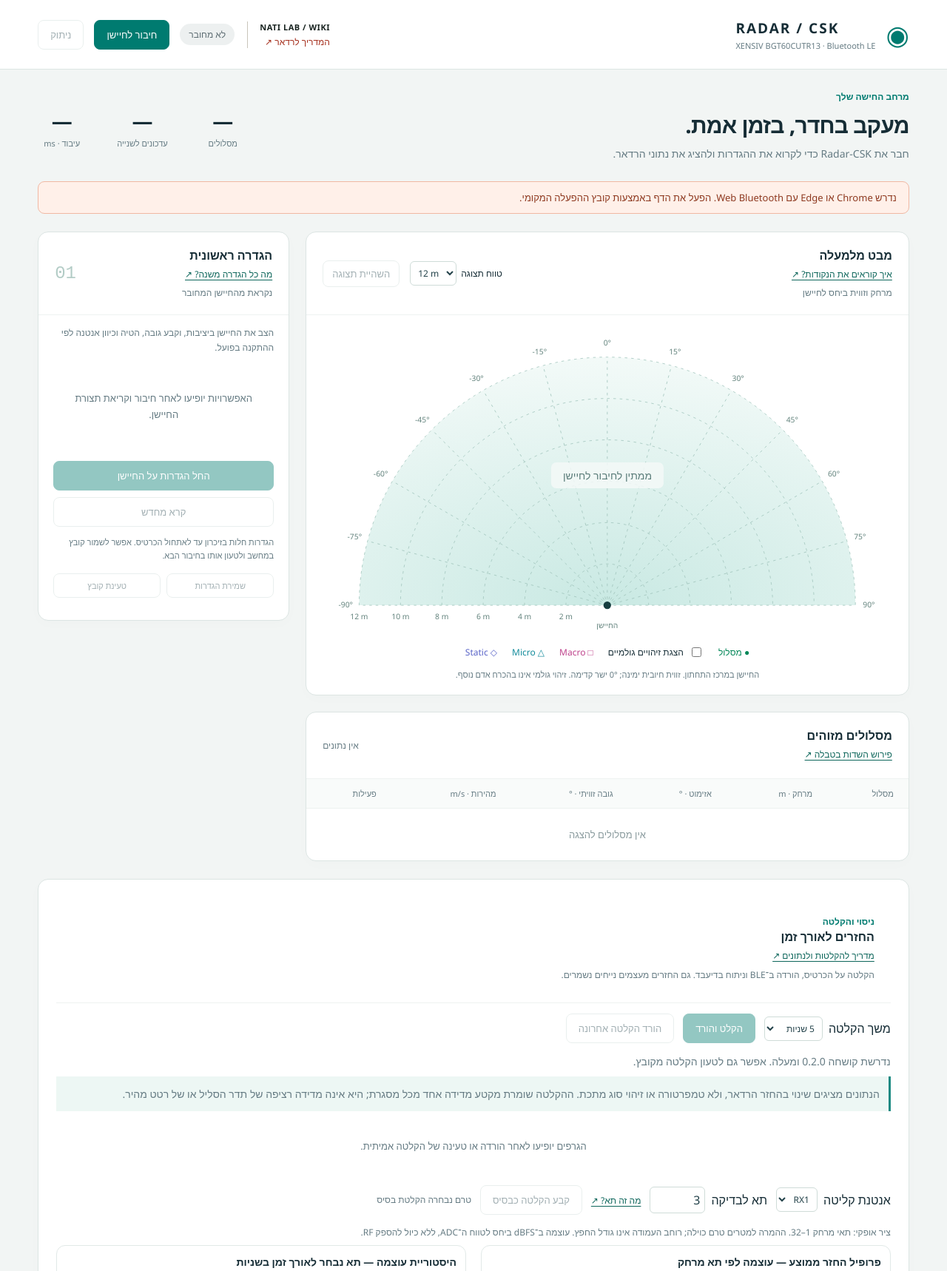
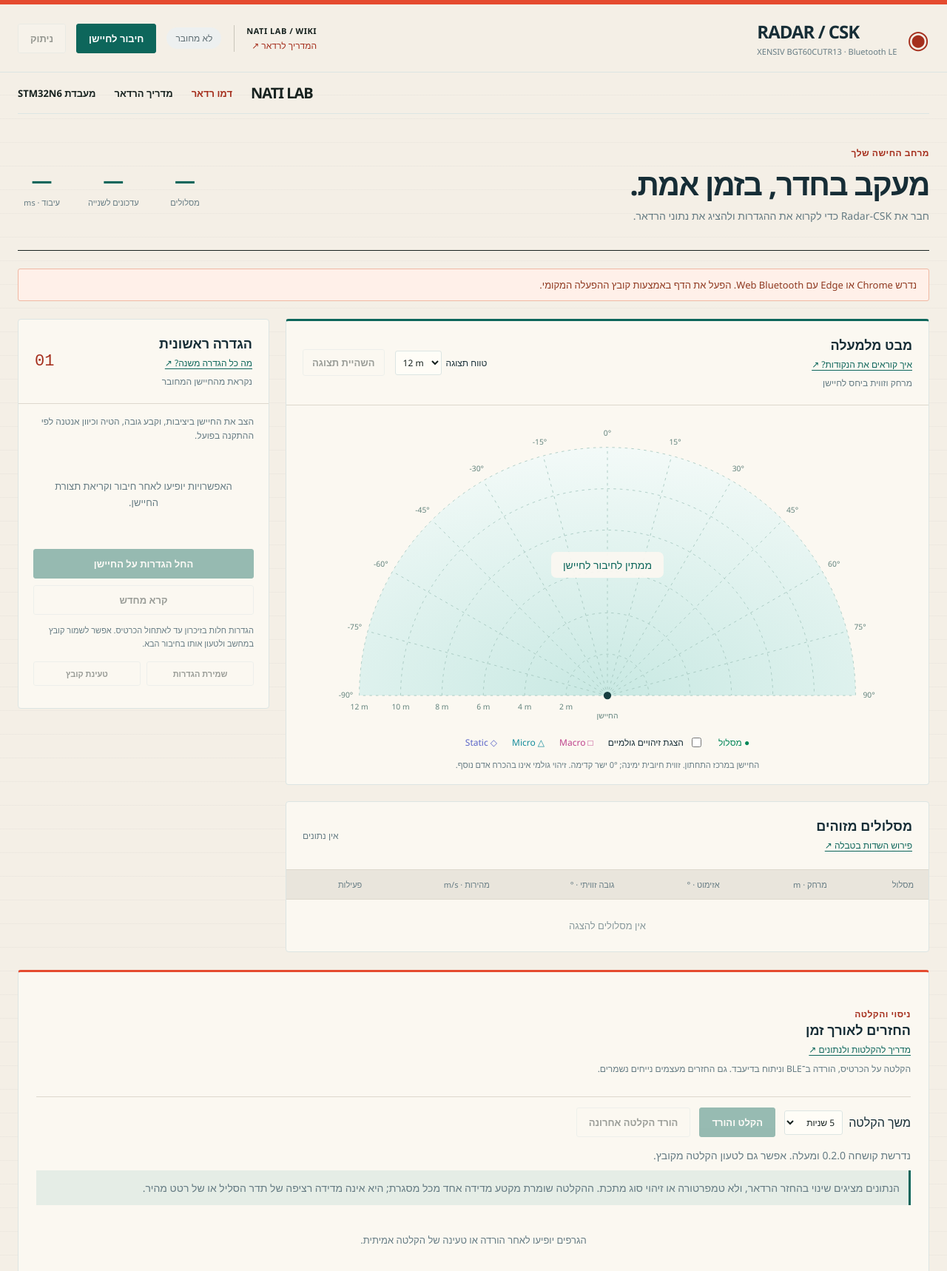
Before and after one commit to NetanelUnger/infineon_xensiv_bgt60cutr13aip, a website with bundled scripts: page web/index.html in a window 1280 px wide. Shown: the top 1718 px of the page at 74% size. Built offline with nearby package versions, Linux system fonts and the light colour scheme.

Commit message:
Align radar demo and wiki with NatiLab identity

```diff
--- a/web/index.html
+++ b/web/index.html
@@ -1,8 +1,8 @@
 <!doctype html>
 <html lang="he" dir="rtl">
-<head><meta charset="utf-8"><meta name="viewport" content="width=device-width,initial-scale=1"><title>Radar CSK · מעקב חי</title><link rel="stylesheet" href="style.css"><link rel="icon" href="data:,"></head>
-<body>
-<header><div class="brand"><span class="brand-icon">◉</span><div><strong dir="ltr">RADAR / CSK</strong><small>XENSIV BGT60CUTR13 · Bluetooth LE</small></div></div><div class="connection"><a class="wiki-entry" href="wiki.html" target="radar-wiki"><b dir="ltr">NATI LAB / WIKI</b><span>המדריך לרדאר ↗</span></a><span id="status" class="pill">לא מחובר</span><button id="connect" class="primary">חיבור לחיישן</button><button id="disconnect" disabled>ניתוק</button></div></header>
+<head><meta charset="utf-8"><meta name="viewport" content="width=device-width,initial-scale=1"><title>Radar CSK · מעקב חי</title><link rel="stylesheet" href="style.css"><link rel="stylesheet" href="natilab.css"><link rel="icon" href="data:,"></head>
+<body class="demo-page">
+<header><div class="brand"><span class="brand-icon">◉</span><div><strong dir="ltr">RADAR / CSK</strong><small>XENSIV BGT60CUTR13 · Bluetooth LE</small></div></div><div class="connection"><a class="wiki-entry" href="wiki.html" target="radar-wiki"><b dir="ltr">NATI LAB / WIKI</b><span>המדריך לרדאר ↗</span></a><span id="status" class="pill">לא מחובר</span><button id="connect" class="primary">חיבור לחיישן</button><button id="disconnect" disabled>ניתוק</button></div></header><nav class="lab-navigation" aria-label="&#1502;&#1506;&#1489;&#1491;&#1514; NATI LAB"><a class="home-brand" href="https://natilab.net/" dir="ltr">NATI LAB</a><a href="index.html" aria-current="page">&#1491;&#1502;&#1493; &#1512;&#1491;&#1488;&#1512;</a><a href="wiki.html">&#1502;&#1491;&#1512;&#1497;&#1498; &#1492;&#1512;&#1491;&#1488;&#1512;</a><a href="https://natilab-n6-h6bjh2ffbadtfyaw.israelcentral-01.azurewebsites.net/">&#1502;&#1506;&#1489;&#1491;&#1514; STM32N6</a></nav>
 <main>
 <section class="intro"><div><span class="eyebrow">מרחב החישה שלך</span><h1>מעקב בחדר, בזמן אמת.</h1><p id="deviceInfo">חבר את Radar-CSK כדי לקרוא את ההגדרות ולהציג את נתוני הרדאר.</p></div><div class="stats"><div><strong id="trackCount">—</strong><span>מסלולים</span></div><div><strong id="frameRate">—</strong><span>עדכונים לשנייה</span></div><div><strong id="latency">—</strong><span>עיבוד · ms</span></div></div></section>
 <div id="notice" role="status" aria-live="polite">להתחלה: הפעל Bluetooth במחשב, לחץ על חיבור לחיישן ובחר Radar-CSK.</div>
--- /dev/null
+++ b/web/natilab.css
@@ -0,0 +1,50 @@
+/* Shared NatiLab identity. Keep sensor visual encodings independent of the chrome. */
+:root{--paper:#f4efe6;--ink:#17221f;--muted:#52645c;--line:#c9c5ba;--card:#fbf8f1;--accent:#e54b2f;--accent-dark:#a52f1d;--technical:#0d665b;--teal:#0d665b;font-family:Arial,"Noto Sans Hebrew","Segoe UI",sans-serif;color:var(--ink);background:var(--paper)}
+body{background:linear-gradient(#17221f07 1px,transparent 1px),var(--paper);background-size:100% 32px;min-width:320px}
+.lab-navigation{display:flex;flex-wrap:wrap;align-items:center;gap:12px 25px;max-width:1320px;margin:auto;padding:14px 0;border-bottom:1px solid var(--line);font-size:13px;font-weight:700}
+.lab-navigation a{color:var(--ink);text-decoration:none;text-underline-offset:4px}
+.lab-navigation a:hover{color:var(--accent-dark);text-decoration:underline}
+.lab-navigation a[aria-current=page]{color:var(--accent-dark)}
+.lab-navigation .home-brand{font-size:20px;letter-spacing:-1px;margin-inline-end:auto}
+a:focus-visible,button:focus-visible,input:focus-visible,select:focus-visible,summary:focus-visible{outline:3px solid var(--accent);outline-offset:4px}
+.demo-page>header{border-top:6px solid var(--accent);background:var(--paper);padding:20px max(24px,calc((100vw - 1320px)/2));min-height:98px}
+.demo-page>.lab-navigation{width:calc(100% - 48px)}
+.demo-page .brand-icon{font-size:34px;color:var(--accent-dark)}
+.demo-page .brand strong{font-size:24px;letter-spacing:-1px}
+.demo-page .brand small{color:var(--muted)}
+.demo-page main{max-width:1368px;padding:32px 24px}
+.demo-page .intro{padding:8px 0 26px;border-bottom:1px solid var(--ink);margin-bottom:24px}
+.demo-page h1{font-size:clamp(28px,3.2vw,44px);font-weight:800;letter-spacing:-1.5px;line-height:1.2}
+.demo-page .eyebrow{color:var(--accent-dark);font-weight:800;letter-spacing:.04em}
+.demo-page .stats{gap:30px}.demo-page .stats strong{color:var(--technical)}
+.demo-page .card{background:var(--card);border-color:var(--line);border-radius:4px;box-shadow:none}
+.demo-page .radar-card{border-top:3px solid var(--technical)}
+.demo-page .card-head{border-color:#ddd8cd}
+.demo-page .card-head h2{font-size:18px}
+.demo-page button,.demo-page .file-button{border-color:var(--line);border-radius:3px;background:var(--card);color:var(--ink);font-weight:700}
+.demo-page button:hover:not(:disabled),.demo-page .file-button:hover{background:#e9e5dc}
+.demo-page button.primary{background:var(--technical);border-color:var(--technical);color:#fff}
+.demo-page button.primary:hover:not(:disabled){background:#084b43}
+.demo-page select,.demo-page input[type=number]{background:#fffdf7;border-color:var(--line);color:var(--ink);border-radius:3px}
+.demo-page #notice{border-color:#b8c9bd;background:#e5ede6;border-radius:3px}
+.demo-page #notice.error{background:#fff0e9;border-color:#f0b8a3;color:#8e3920}
+.demo-page #emptyPlot{background:#fbf8f1ed;color:var(--technical);max-width:90%;white-space:normal;text-align:center}
+.demo-page th{background:#e9e5dc;color:var(--muted)}.demo-page td{border-color:#ddd8cd}
+.demo-page .settings-fields details{border-color:#ddd8cd}
+.demo-page .step{color:var(--accent-dark);font-size:22px}
+.demo-page .research-plots figure{border-color:var(--line);border-radius:3px;background:#fffdf7}
+.demo-page .research-note{background:#e5ede6;border-color:var(--technical)}
+.demo-page footer{border-top:1px solid var(--line);padding-top:20px;color:var(--muted)}
+.demo-page .research-card{border-top:3px solid var(--accent)}
+.demo-page .research-card>.card-head{padding-inline:0}
+.demo-page .workspace>*{min-width:0}
+.demo-page .connection{justify-content:flex-end}
+.masthead .wordmark strong{font-size:24px;letter-spacing:-.04em}
+.masthead .masthead-inner{min-height:92px}
+.wiki-page .lab-navigation{width:100%;padding-bottom:16px}
+.wiki-page .hero-note{transform:none;border-radius:3px}
+.wiki-page .shell{max-width:1240px}
+.wiki-page .hero{padding-top:44px}
+@media(max-width:800px){.demo-page>header{padding:16px}.demo-page main{padding:24px 14px}.demo-page>.lab-navigation{width:calc(100% - 28px)}.demo-page .connection{justify-content:flex-start}.demo-page .intro{padding-bottom:22px}.demo-page .stats{justify-content:space-between}.lab-navigation{gap:12px 18px;font-size:12px}.lab-navigation .home-brand{flex-basis:100%;font-size:20px}.wiki-page .hero{padding-top:30px}}
+@media(prefers-reduced-motion:reduce){html{scroll-behavior:auto}*{transition:none!important}}
+@media print{.lab-navigation{display:none}}
```
Also changed, not shown: tests/natilab-style.test.mjs (added, +23 -0 lines), web/wiki.html (+3 -3 lines).
